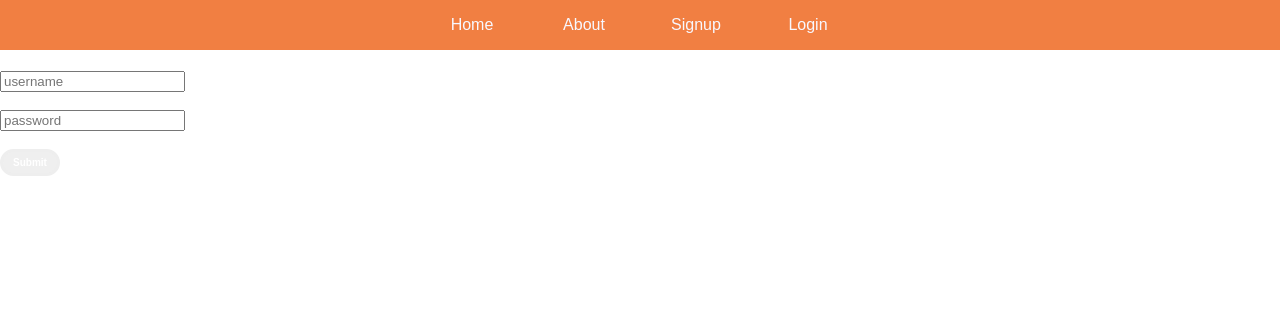
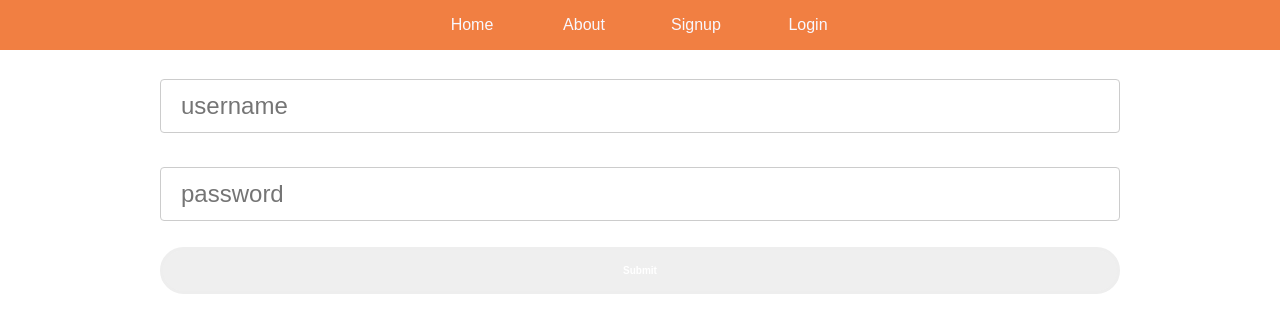
Before and after one commit to cernanb/react-rails-field-notes-trading-post, a React (Create React App) app in the folder client/: page /login in a window 1280 px wide. Shown: the top 332 px of the page. Built offline with nearby package versions, Linux system fonts and the light colour scheme.

Commit message:
styled login form

```diff
--- a/client/src/App.js
+++ b/client/src/App.js
@@ -5,7 +5,7 @@ import Navigation from './components/Navigation'
 class App extends Component {
   render() {
     return (
-      <div>
+      <div className="App">
         <Navigation />
         {this.props.children}
       </div>
--- a/client/src/buttonCss.js
+++ b/client/src/buttonCss.js
@@ -3,8 +3,9 @@ import { css } from 'glamor'
 export default css({
   'borderRadius': '50px',
   border: '3px solid #EEE',
+  width: '75%',
   color: '#FFF',
-  padding: '5px 10px',
+  padding: '15px 20px',
   'fontWeight': '700',
   'fontSize': '10px',
   ':hover': {
--- a/client/src/components/Login.js
+++ b/client/src/components/Login.js
@@ -4,6 +4,7 @@ import { connect } from 'react-redux'
 import { login } from '../actions/authActions'
 import AuthService from '../services/authService'
 import buttonCss from '../buttonCss'
+import formCss from '../formCss'
 
 class Login extends Component {
   constructor(){
@@ -46,8 +47,8 @@ class Login extends Component {
       <div>
         <h1>{this.props.auth.err_message}</h1>
         <form onSubmit={e => this.handleSubmit(e)}>
-          <input type="text" ref={input => this.input.username = input} placeholder="username" /> <br /> <br />
-          <input type="password" ref={input => this.input.password = input} placeholder="password" /> <br /> <br />
+          <input {...formCss} type="text" ref={input => this.input.username = input} placeholder="username" /> <br /> <br />
+          <input {...formCss} type="password" ref={input => this.input.password = input} placeholder="password" /> <br /> <br />
           <input {...buttonCss} type="submit" />
         </form>
       </div>
--- /dev/null
+++ b/client/src/formCss.js
@@ -0,0 +1,13 @@
+import { css } from 'glamor'
+
+export default css({
+  width: '75%',
+  padding: '12px, 20px',
+  padding: '12px 20px',
+  margin: '8px 0',
+  display: 'inline-block',
+  border: '1px solid #ccc',
+  'border-radius': '4px',
+  'box-sizing': 'border-box',
+  fontSize: '24px'
+})
```
